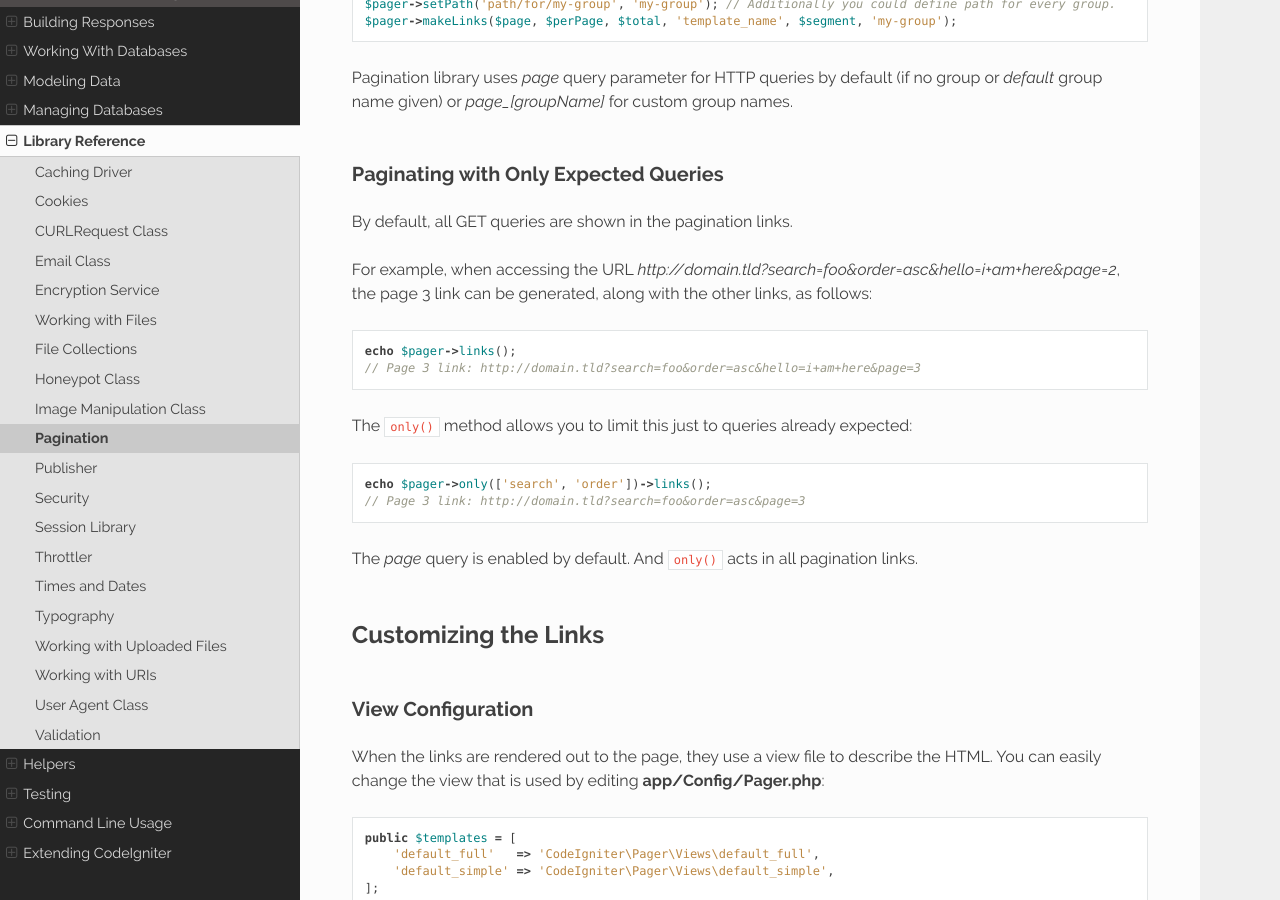
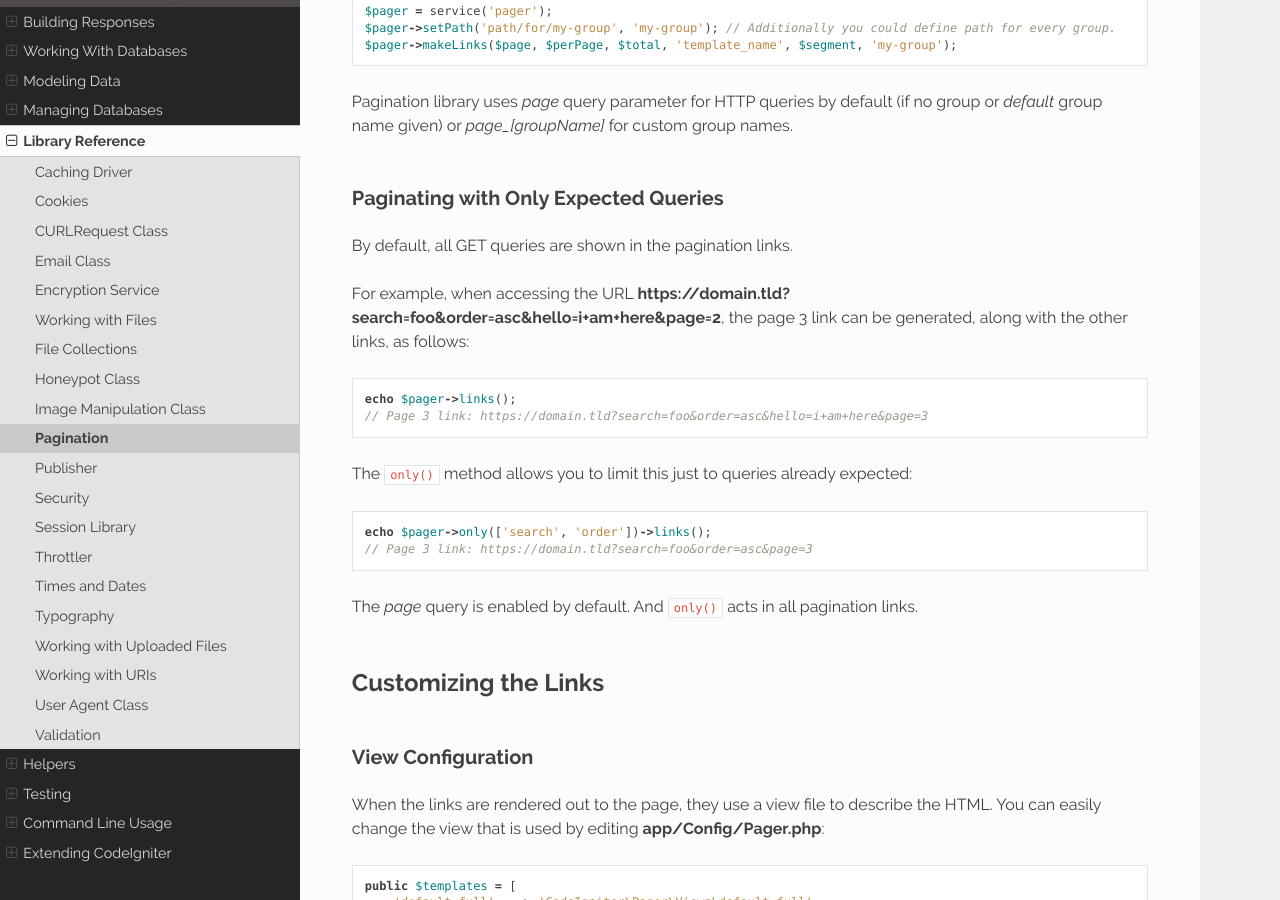
Before and after one commit to NEKOGET/ci4_user_guide_src, a Sphinx documentation site: the page built from source/libraries/pagination.rst, in a window 1280 px wide and 900 px high, scrolled down 3787 px. Built offline with Sphinx 7.4.7 and the Read the Docs theme 2.0.0, drawn with Linux system fonts in a browser that asks for light colours; part of the change alters nothing that is shown; some of the changed text lies outside the part shown.

Commit message:
docs: replace http: with https:

```diff
--- a/source/libraries/pagination.rst
+++ b/source/libraries/pagination.rst
@@ -118,7 +118,7 @@ Specifying the URI Segment for Page
 
 It is also possible to use a URI segment for the page number, instead of the page query parameter. Simply specify the
 segment number to use as the fourth argument. URIs generated by the pager would then look
-like *https://domain.tld/model/[pageNumber]* instead of *https://domain.tld/model?page=[pageNumber]*.
+like **https://domain.tld/model/[pageNumber]** instead of **https://domain.tld/model?page=[pageNumber]**.
 
 ::
 
@@ -165,15 +165,15 @@ Paginating with Only Expected Queries
 
 By default, all GET queries are shown in the pagination links.
 
-For example, when accessing the URL *http://domain.tld?search=foo&order=asc&hello=i+am+here&page=2*, the page 3 link can be generated, along with the other links, as follows::
+For example, when accessing the URL **https://domain.tld?search=foo&order=asc&hello=i+am+here&page=2**, the page 3 link can be generated, along with the other links, as follows::
 
     echo $pager->links();
-    // Page 3 link: http://domain.tld?search=foo&order=asc&hello=i+am+here&page=3
+    // Page 3 link: https://domain.tld?search=foo&order=asc&hello=i+am+here&page=3
 
 The ``only()`` method allows you to limit this just to queries already expected::
 
     echo $pager->only(['search', 'order'])->links();
-    // Page 3 link: http://domain.tld?search=foo&order=asc&page=3
+    // Page 3 link: https://domain.tld?search=foo&order=asc&page=3
 
 The *page* query is enabled by default. And ``only()`` acts in all pagination links.
 
@@ -303,7 +303,7 @@ title, which is just the number, and a boolean that tells whether the link is th
 
     $link = [
         'active' => false,
-        'uri'    => 'http://example.com/foo?page=2',
+        'uri'    => 'https://example.com/foo?page=2',
         'title'  => 1,
     ];
 
```
